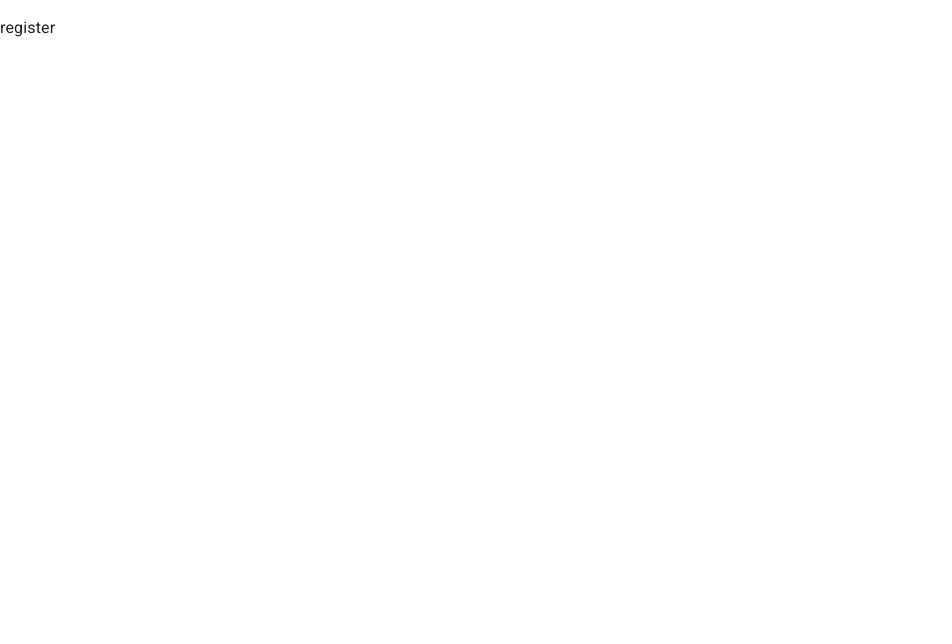
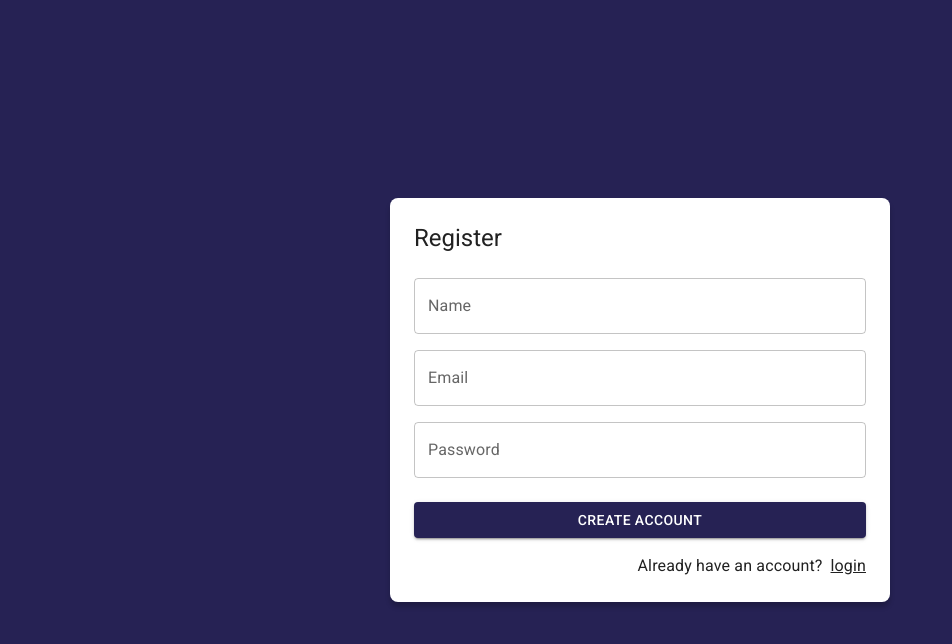
Before and after one commit to Dssaenz/react-journal-app, a React (Vite) app: page /auth/register in a window 1280 px wide. Shown: the top 644 px of the page, without its empty margins (0-952 px from the left). Built offline with nearby package versions, Linux system fonts and the light colour scheme.

Commit message:
added register styles

```diff
--- a/src/auth/layout/AuthLayout.jsx
+++ b/src/auth/layout/AuthLayout.jsx
@@ -1,4 +1,4 @@
-import { Grid, Typography, TextField, Button, Link } from "@mui/material";
+import { Grid, Typography } from "@mui/material";
 
 const AuthLayout = ({ children, title }) => (
   <Grid
--- a/src/auth/pages/LoginScreen.jsx
+++ b/src/auth/pages/LoginScreen.jsx
@@ -28,6 +28,7 @@
               </Button>
             </Grid>
           </Grid>
+
           <Grid container direction="row" justifyContent="end">
             <Link component={RouterLink} color="inherit" to='/auth/register'>
               Create an account
--- a/src/auth/pages/RegisterScreen.jsx
+++ b/src/auth/pages/RegisterScreen.jsx
@@ -1,6 +1,38 @@
+import { Link as RouterLink } from 'react-router-dom';
+import { Grid, Typography, TextField, Button, Link } from "@mui/material";
+
+import AuthLayout from "../layout/AuthLayout";
+
 function RegisterScreen() {
   return (
-    <p>register</p>
+    <AuthLayout title="Register">
+      <form>
+        <Grid container>
+          <Grid item xs={12} sx={{ mt: 2 }}>
+            <TextField label="Name" type="text" placeholder="Darwin Saenz" fullWidth />
+          </Grid>
+          <Grid item xs={12} sx={{ mt: 2 }}>
+            <TextField label="Email" type="email" placeholder="darwin.saenz@gmail.com" fullWidth />
+          </Grid>
+          <Grid item xs={12} sx={{ mt: 2 }}>
+            <TextField label="Password" type="password" placeholder="Password" fullWidth />
+          </Grid>
+          <Grid container spacing={2} sx={{ mb: 2, mt: 1 }}>
+            <Grid item xs={12} sm={12}>
+              <Button variant="contained" fullWidth>
+                Create account
+              </Button>
+            </Grid>
+          </Grid>
+          <Grid container direction="row" justifyContent="end">
+            <Typography sx={{ mr: 1 }}>Already have an account?</Typography>
+            <Link component={RouterLink} color="inherit" to='/auth/login'>
+              login
+            </Link>
+          </Grid>
+        </Grid>
+      </form>
+    </AuthLayout>
   )
 }
 
```
